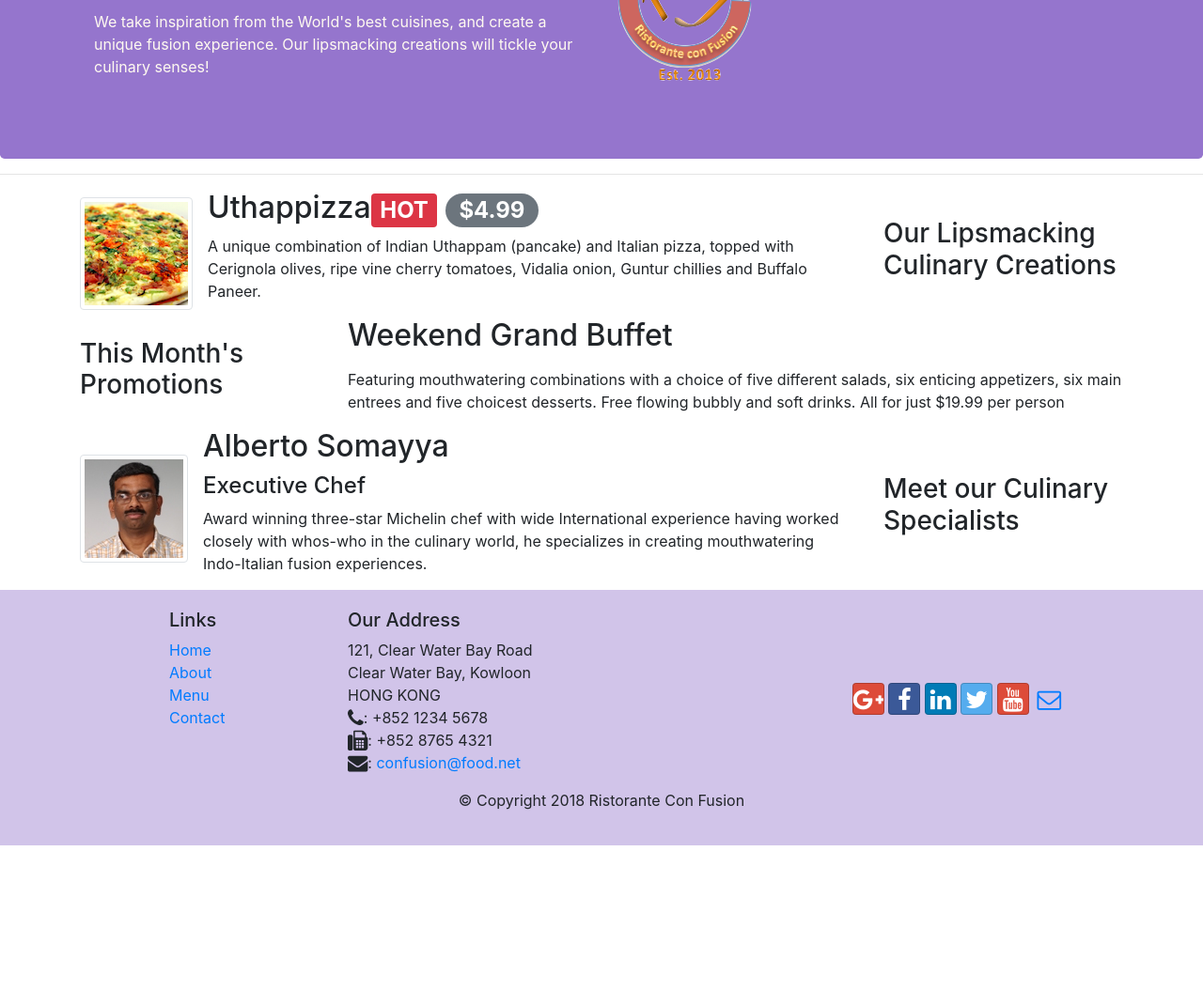
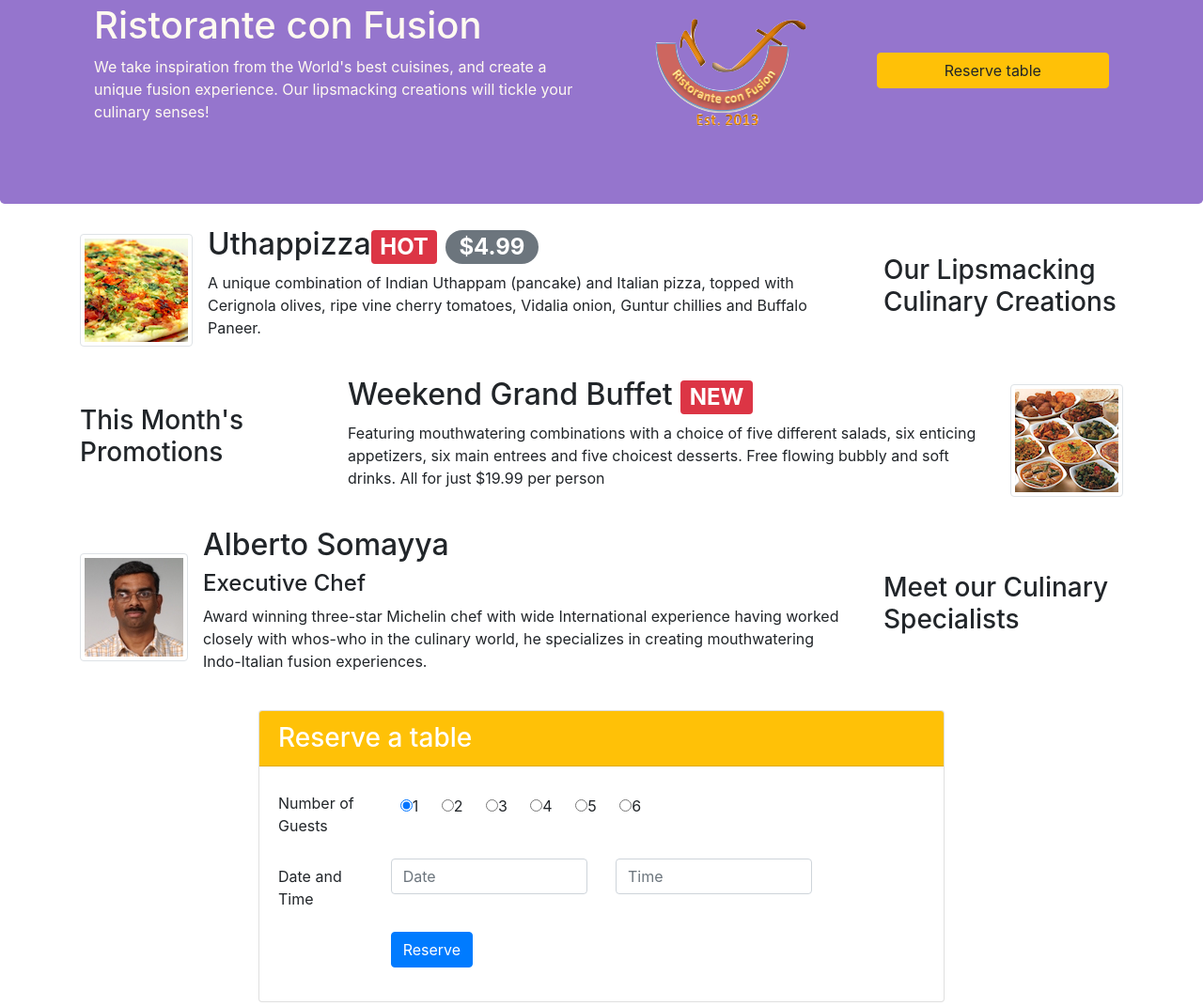
Before and after one commit to IsuruPabasara/Web-App-0, a website: page index.html in a window 1280 px wide. Shown: the part 115-1186 px from the top of the page at 94% size. Before the commit the page ends 1015 px from the top, so only its background shows below. Drawn offline with nearby package versions, Linux system fonts and the light colour scheme.

Commit message:
Assignment2

```diff
--- a/css/styles.css
+++ b/css/styles.css
@@ -44,3 +44,7 @@
     border-bottom: 1px solid #ddd;
     padding: 10px;
 }
+
+.radio-inline{
+    padding: 10px 10px 10px 10px;
+}
--- a/index.html
+++ b/index.html
@@ -24,28 +24,41 @@
             <a class="navbar-brand mr-auto" href="#"><img src="img/logo.png" height="30" width="41"></a>
             <div class="collapse navbar-collapse" id="Navbar">
                 <ul class="navbar-nav mr-auto">
-                    <li class="nav-item active"><a class="nav-link" href="#"><span class="fa fa-home fa-lg"></span> Home</a></li>
-                    <li class="nav-item"></li><a class="nav-link" href="./aboutus.html"><span class="fa fa-info fa-lg"></span> About</a></li>
-                    <li class="nav-item"><a class="nav-link" href="#"><span class="fa fa-list fa-lg"></span> Menu</a></li>
-                    <li class="nav-item"><a class="nav-link" href="./contactus.html"><span class="fa fa-address-card fa-lg"></span> Contact</a></li>
+                    <li class="nav-item active"><a class="nav-link" href="#"><span class="fa fa-home fa-lg"></span>
+                        Home</a></li>
+                    <li class="nav-item"></li><a class="nav-link" href="./aboutus.html"><span class="fa fa-info fa-lg"></span>
+                        About</a></li>
+                    <li class="nav-item"><a class="nav-link" href="#"><span class="fa fa-list fa-lg"></span>
+                        Menu</a></li>
+                    <li class="nav-item"><a class="nav-link" href="./contactus.html"><span class="fa fa-address-card fa-lg"></span>
+                        Contact</a></li>
                 </ul>
             </div>
             </div>
     </nav>
     <header class="jumbotron">
         <div class="container">
+            <br>
+            <br>
             <div class="row row-header">
                 <div class="col-12 col-sm-6">
                     <h1>Ristorante con Fusion</h1>
-                    <p>We take inspiration from the World's best cuisines, and create a unique fusion experience. Our lipsmacking creations will tickle your culinary senses!</p>
+                    <p>We take inspiration from the World's best cuisines, and create a unique fusion experience.
+                        Our lipsmacking creations will tickle your culinary senses!</p>
                 </div>
-                <div class="col-12 col-sm align-self-center">
+                <div class="col-6 col-sm-3 align-self-center text-center">
                     <img src="img/logo.png" class="img-fluid">
+                </div>
+                <div class="col-6 col-sm-3 align-self-center test-center">
+                    <a href="#tableReservation" class="btn btn-warning btn-block" role="button" >
+                        Reserve table
+                    </a>
                 </div>
             </div>
         </div>
     </header>
-    <hr>
+    <br>
+
     <div class="container">
         <div class="row row-content align-items-center">
             <div class="col-12 col-sm-4 order-sm-last col-md-3">
@@ -56,7 +69,8 @@
                     <img class="d-flex mr-3 img-thumbnail align-self-center"
                             src="img/uthappizza.png" alt="Uthappizza">
                     <div class="media-body">
-                        <h2 class="mt-0">Uthappizza<span class="badge badge-danger">HOT</span> <span class="badge badge-pill badge-secondary">$4.99</span></h2>
+                        <h2 class="mt-0">Uthappizza<span class="badge badge-danger">HOT</span>
+                            <span class="badge badge-pill badge-secondary">$4.99</span></h2>
                         <p class="d-none d-sm-block">A unique combination of Indian Uthappam (pancake) and
                             Italian pizza, topped with Cerignola olives, ripe vine
                             cherry tomatoes, Vidalia onion, Guntur chillies and
@@ -65,17 +79,27 @@
                 </div>
             </div>
         </div>
-
+        <br>
 
         <div class="row row-content align-items-center">
             <div class="col-12 col-sm-4 col-md-3">
                 <h3>This Month's Promotions</h3>
             </div>
             <div class="col col-sm col-md">
-                <h2>Weekend Grand Buffet</h2>
-                <p><div class="d-none d-sm-block">Featuring mouthwatering combinations with a choice of five different salads, six enticing appetizers, six main entrees and five choicest desserts. Free flowing bubbly and soft drinks. All for just $19.99 per person </div></p>
+                <div class="media">
+                    <div class="media-body">
+                        <h2 class=mt-0>Weekend Grand Buffet <span class="badge badge-danger">NEW</span></h2>
+                        <p class="d-none d-sm-block">Featuring mouthwatering combinations with a choice of five different
+                            salads, six enticing appetizers, six main entrees and five choicest desserts. Free flowing bubbly
+                             and soft drinks. All for just $19.99 per person
+                        </p>
+                    </div>
+                    <img class="d-flex ml-3 img-thumbnail align-self-center" src="img/buffet.png" alt="Weekend Grand Buffet">
+                </div>
+
             </div>
         </div>
+        <br>
 
         <div class="row row-content align-items-center">
             <div class="col-12 col-sm-4 order-sm-last col-md-3">
@@ -97,8 +121,49 @@
                 </div>
             </div>
         </div>
+        <br>
+
+        <div class="row row-content align-items-center">
+            <div class="col-12 col-sm-8 offset-sm-2">
+                <div class="card" id="tableReservation">
+                    <h3 class="card-header bg-warning text-white">Reserve a table</h3>
+                    <div class="card-body">
+                        <form>
+                            <div class="form-group row">
+                                <label for="guestNo" class="col-12 col-sm-2 col-form-label">Number of Guests</label>
+                                <div class="col-12 col-sm-8">
+                                    <label class="radio-inline "><input type="radio" name="option" checked >1</label>
+                                    <label class="radio-inline"><input type="radio" name="option">2</label>
+                                    <label class="radio-inline"><input type="radio" name="option">3</label>
+                                    <label class="radio-inline"><input type="radio" name="option">4</label>
+                                    <label class="radio-inline"><input type="radio" name="option">5</label>
+                                    <label class="radio-inline"><input type="radio" name="option">6</label>
+                                </div>
+                            </div>
+                            <div class="form-group row">
+                                <label for="dateTime" class="col-12 col-sm-2 col-form-label">Date and Time</label>
+                                <div class="col-6 col-sm-4">
+                                    <input type="text" class="form-control" id="date" name="date" placeholder="Date">
+                                </div>
+                                <div class="col-6 col-sm-4">
+                                    <input type="text" class="form-control" id="time" name="time" placeholder="Time">
+                                </div>
+                            </div>
+                            <div class="form-group row">
+                                <div class="offset-md-2 col-md-10">
+                                    <button type="submit" class="btn btn-primary">
+                                        Reserve
+                                    </button>
+                                </div>
+                            </div>
+                        </form>
+                    </div>
+                </div>
+            </div>
+        </div>
     </div>
 
+    <br>
     <footer class="footer">
         <div class="container">
             <div class="row">
@@ -124,11 +189,16 @@
                 </div>
                 <div class="col-12 col-sm-4 align-self-center">
                     <div class="text-center">
-                        <a class="btn btn-social-icon btn-google" href="http://google.com/+"><i class="fa fa-google-plus fa-lg"></i></a>
-                        <a class="btn btn-social-icon btn-facebook" href="http://www.facebook.com/profile.php?id="><i class="fa fa-facebook fa-lg"></i></a>
-                        <a class="btn btn-social-icon btn-linkedin" href="http://www.linkedin.com/in/"><i class="fa fa-linkedin fa-lg"></i></a>
-                        <a class="btn btn-social-icon btn-twitter" href="http://twitter.com/"><i class="fa fa-twitter fa-lg"></i></a>
-                        <a class="btn btn-social-icon btn-google" href="http://youtube.com/"><i class="fa fa-youtube fa-lg"></i></a>
+                        <a class="btn btn-social-icon btn-google" href="http://google.com/+">
+                            <i class="fa fa-google-plus fa-lg"></i></a>
+                        <a class="btn btn-social-icon btn-facebook" href="http://www.facebook.com/profile.php?id=">
+                            <i class="fa fa-facebook fa-lg"></i></a>
+                        <a class="btn btn-social-icon btn-linkedin" href="http://www.linkedin.com/in/">
+                            <i class="fa fa-linkedin fa-lg"></i></a>
+                        <a class="btn btn-social-icon btn-twitter" href="http://twitter.com/">
+                            <i class="fa fa-twitter fa-lg"></i></a>
+                        <a class="btn btn-social-icon btn-google" href="http://youtube.com/">
+                            <i class="fa fa-youtube fa-lg"></i></a>
                         <a class="btn btn-social-icon" href="mailto:"><i class="fa fa-envelope-o fa-lg"></i></a>
                     </div>
                 </div>
```
